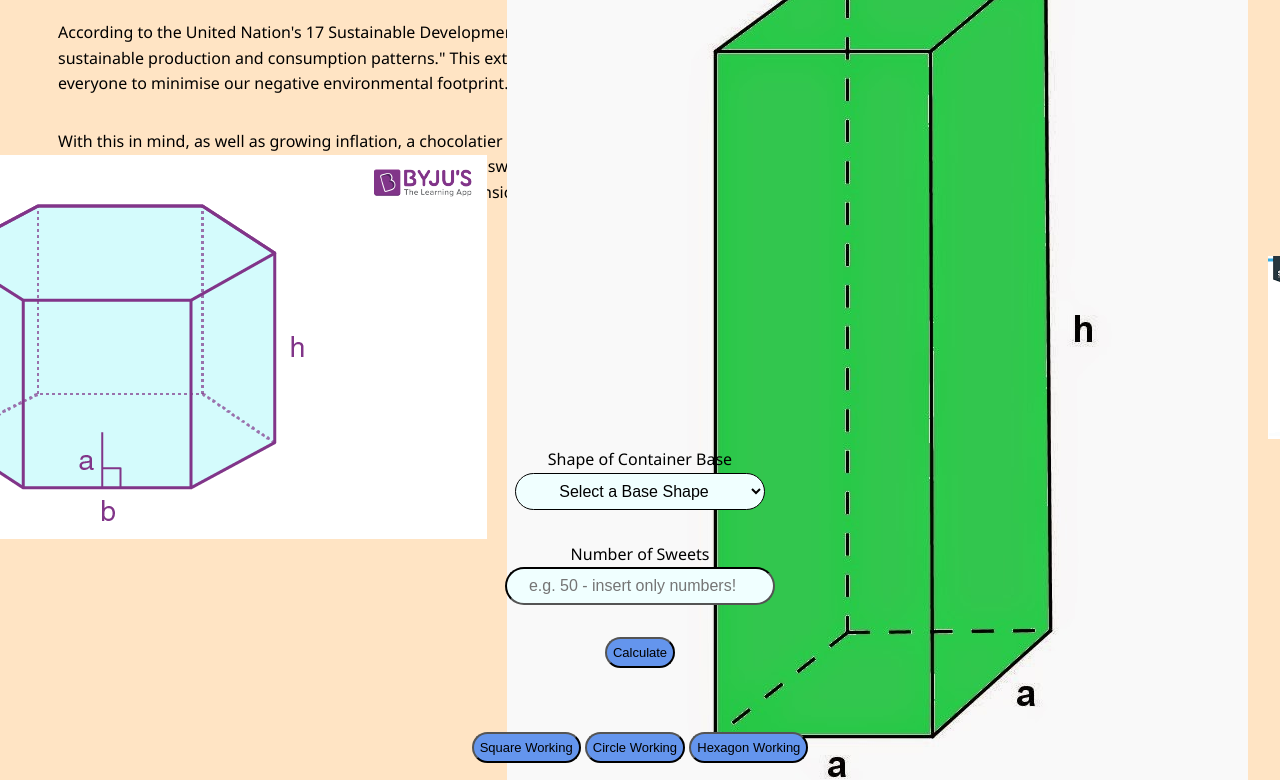
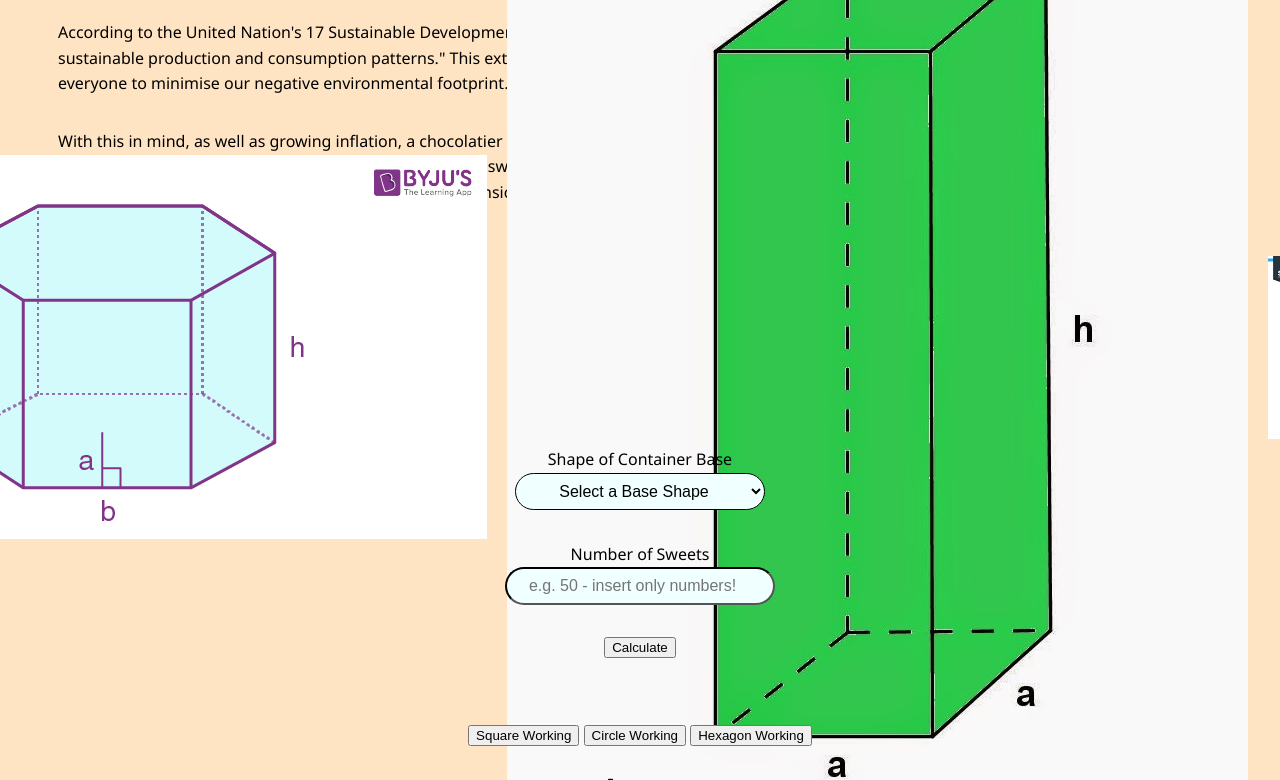
Before and after one commit to 221295j-arch/my-school-websites, a plain HTML site: page index.html in a window 1280 px wide. Shown: the part 148-928 px from the top of the page. Drawn offline with Linux system fonts and the light colour scheme.

Commit message:
Update index.html

```diff
--- a/index.html
+++ b/index.html
@@ -22,7 +22,7 @@
                 text-align: center;
             }
 
-            button {
+            buttons {
                 font-size: small;
                 background-color: cornflowerblue;
                 padding: 6px;
@@ -40,7 +40,6 @@
                 display: flex;
                 flex-direction: row;
                 gap: 20px;
-                width: auto;
                 align-items: center;
             }
         </style>
```
